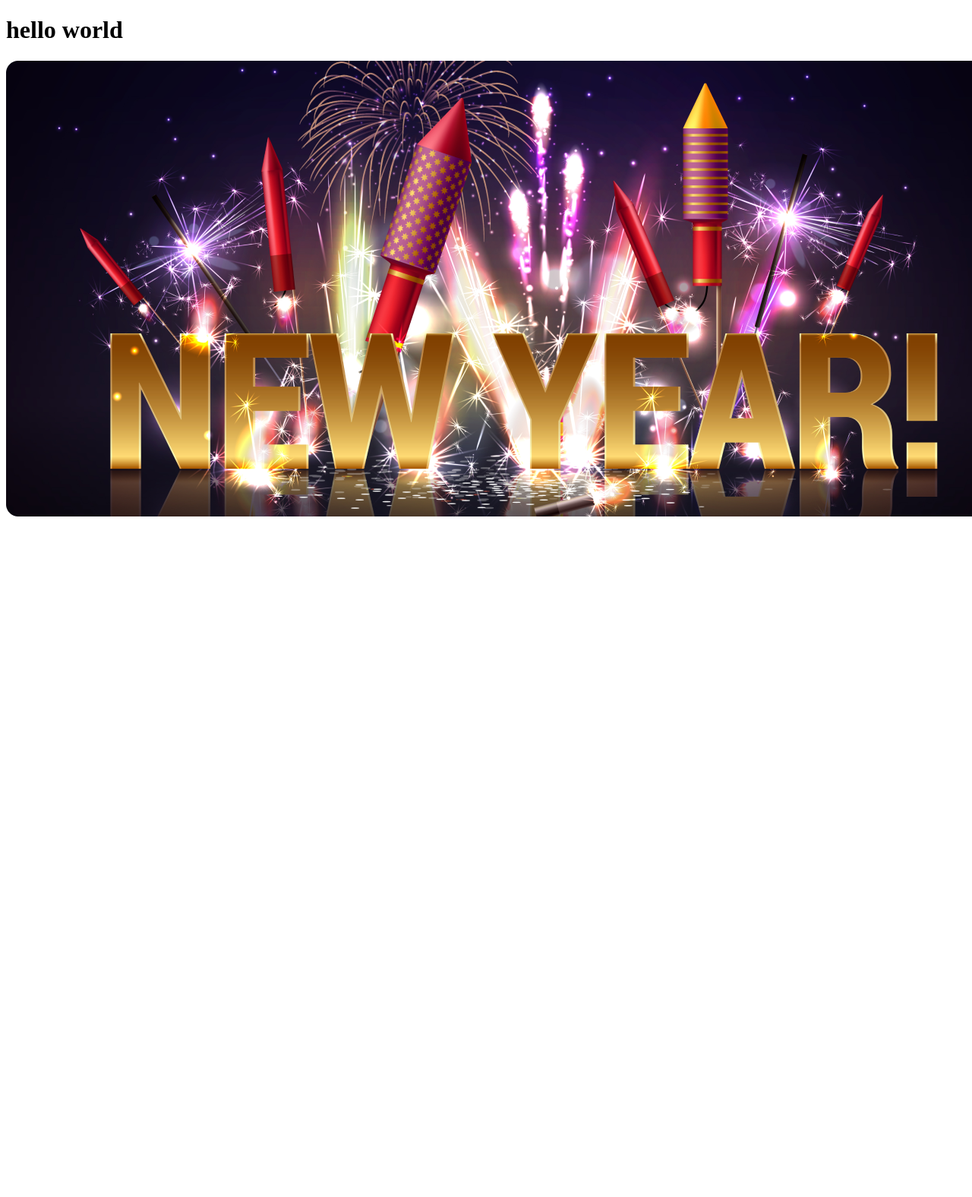
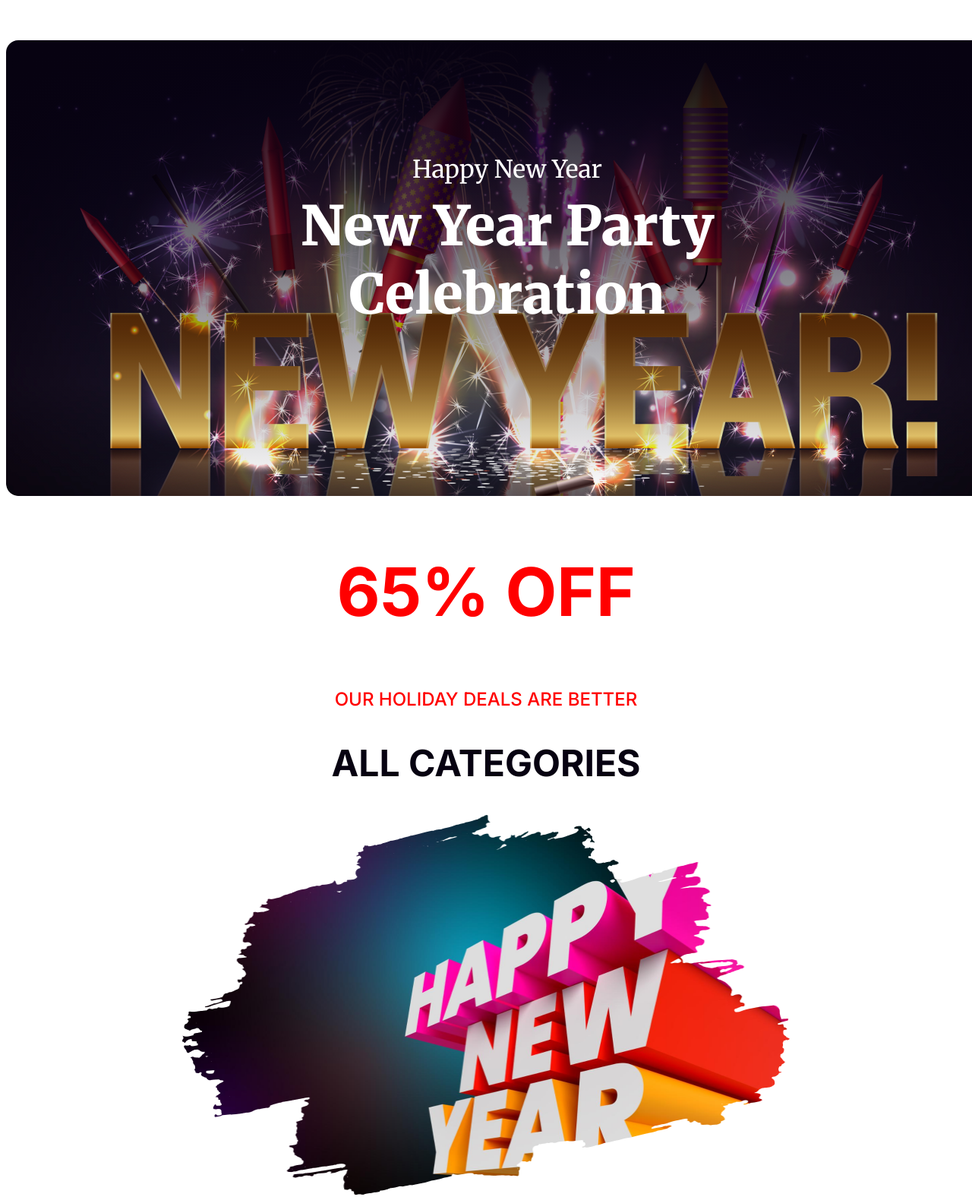
Before and after one commit to imtamjidhossen/new-year-new-mission, a plain HTML site: page index.html in a window 1280 px wide. Shown: the top 1576 px of the page at 76% size. Before the commit the page ends 800 px from the top, so only its background shows below. Drawn offline with Linux system fonts and the light colour scheme.

Commit message:
Adding hero area and discount area

```diff
--- a/index.html
+++ b/index.html
@@ -5,11 +5,30 @@
     <meta name="viewport" content="width=device-width, initial-scale=1.0">
     <title>New Year New Mission</title>
     <link rel="stylesheet" href="style.css">
+    <link rel="preconnect" href="https://fonts.googleapis.com">
+    <link rel="preconnect" href="https://fonts.gstatic.com" crossorigin>
+    <link href="https://fonts.googleapis.com/css2?family=Inter:wght@100;200;300;400;500;600;700;800;900&family=Merriweather:ital,wght@0,300;0,400;0,700;0,900;1,300;1,400;1,700;1,900&display=swap" rel="stylesheet">
 </head>
 <body>
-    <div class="banner">
-      <h1>hello world</h1>
-      <img src="resources/Banner Image.png" alt="banner-image">
+    <section class="hero-area">
+      <div class="hero-title">
+        <h5>Happy New Year</h5>
+        <h1>New Year Party Celebration</h1>
     </div>
+    </section>
+
+    <section class="discount">
+      <div class="offer">
+          <h1>65% OFF</h1>
+          <h5>OUR HOLIDAY DEALS ARE BETTER</h5>
+          <div class="category">
+          <h1>ALL CATEGORIES</h1>
+          </div>
+      </div>
+      <img src="resources/New Year Photo.png" alt="new year photo" >
+    </section>
+
+
+
 </body>
 </html>
--- a/style.css
+++ b/style.css
@@ -1,14 +1,69 @@
-.bannerm img{
-    display: flex;
+/* hero area start */
+.hero-area{
+    background: linear-gradient(180deg, #070211 0%, rgba(7, 2, 17, 0.00) 100%), url("resources/Banner Image.png");
     width: 1320px;
     height: 600px;
-    flex-shrink: 0;
-    text-align: center;
+
     border-radius: 16px;
-    background: linear-gradient(180deg, #070211 0%, rgba(7, 2, 17, 0.00) 100%);
+    margin: 0 auto;
+
 
 }
 
-.banner h1{
-    color: rgb(0, 0, 0);
+.hero-title h5{
+    color: #FFF;
+    text-align: center;
+    font-family: Merriweather;
+    font-size: 32px;
+    font-weight: 400;
+    padding-top: 150px;
+    margin-bottom: 0px;
+    padding-bottom: 10px;
 }
+.hero-title h1{
+    color: #FFF;
+    text-align: center;
+    font-family: Merriweather;
+    font-size: 72px;
+    font-weight: 900;
+    line-height: 90px;
+    width: 632px;
+    margin: auto;
+}
+/* hero area end */
+
+/* discount area star */
+.discount{
+    text-align: center;
+}
+
+.discount img{
+    width: 800px;
+    height: 500px;
+
+}
+.offer h1{
+    color: #F00;
+    font-family: Inter;
+    font-size: 88px;
+    font-style: normal;
+    font-weight: 700;
+    line-height: normal;
+}
+.offer h5{
+    color: #F00;
+    font-family: Inter;
+    font-size: 24px;
+    font-style: normal;
+    font-weight: 500;
+    line-height: normal;
+}
+.category h1{
+    color: #070211;
+    font-family: Inter;
+    font-size: 48px;
+    font-style: normal;
+    font-weight: 700;
+    line-height: normal;;
+}
+/* discount area end */
```
